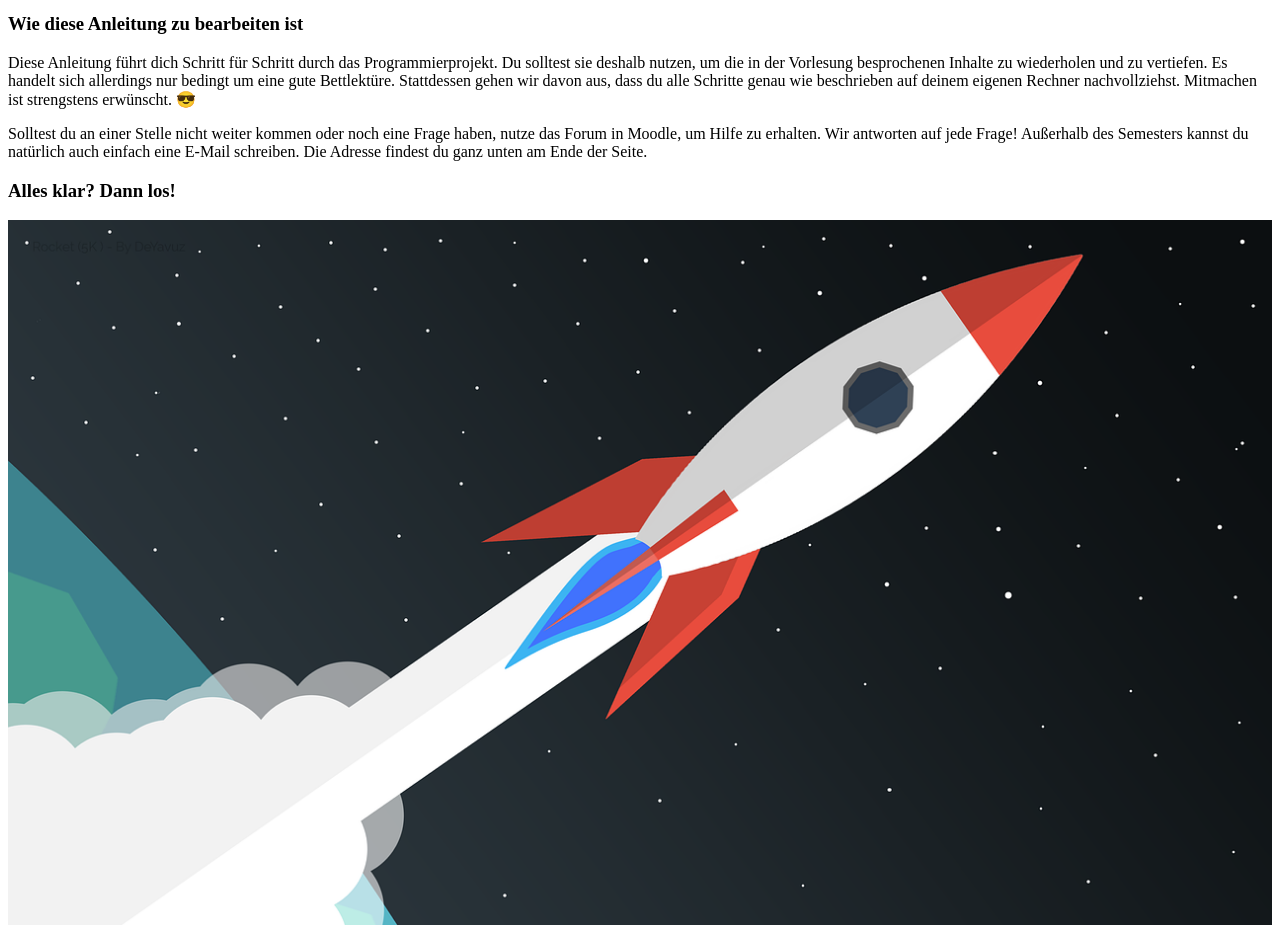
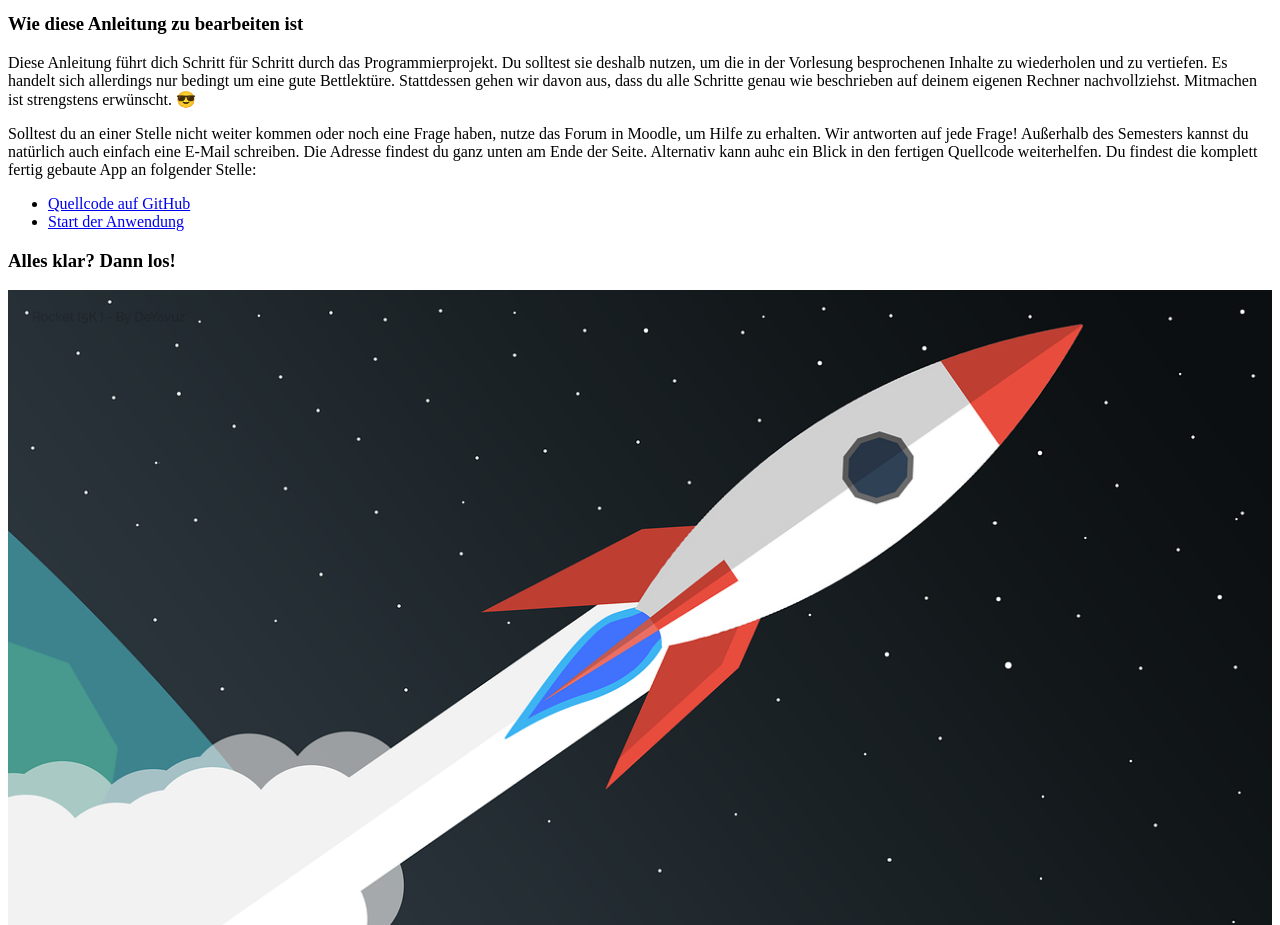
Before and after one commit to DennisSchulmeister/dhbwka-wwi-webprog-browser-app, a website built with Parcel: page src/index.html in a window 1280 px wide. Shown: the part 5340-6265 px from the top of the page. Built offline with nearby package versions, Linux system fonts and the light colour scheme; what mini-tutorial.js would draw is missing.

Commit message:
Links auf die fertige App eingebaut

```diff
--- a/src/index.html
+++ b/src/index.html
@@ -212,8 +212,18 @@
                     Solltest du an einer Stelle nicht weiter kommen oder noch eine Frage haben,
                     nutze das Forum in Moodle, um Hilfe zu erhalten. Wir antworten auf jede Frage!
                     Außerhalb des Semesters kannst du natürlich auch einfach eine E-Mail schreiben.
-                    Die Adresse findest du ganz unten am Ende der Seite.
+                    Die Adresse findest du ganz unten am Ende der Seite. Alternativ kann auhc ein
+                    Blick in den fertigen Quellcode weiterhelfen. Du findest die komplett fertig
+                    gebaute App an folgender Stelle:
                 </p>
+                <ul>
+                    <li>
+                        <a href="https://github.com/DennisSchulmeister/dhbwka-wwi-webprog-my-songbook" target="_blank">Quellcode auf GitHub</a>
+                    </li>
+                    <li>
+                        <a href="https://www.wpvs.de/my-songbook/" target="_blank">Start der Anwendung</a>
+                    </li>
+                </ul>
 
                 <h3>Alles klar? Dann los!</h3>
                 <figure>
```
